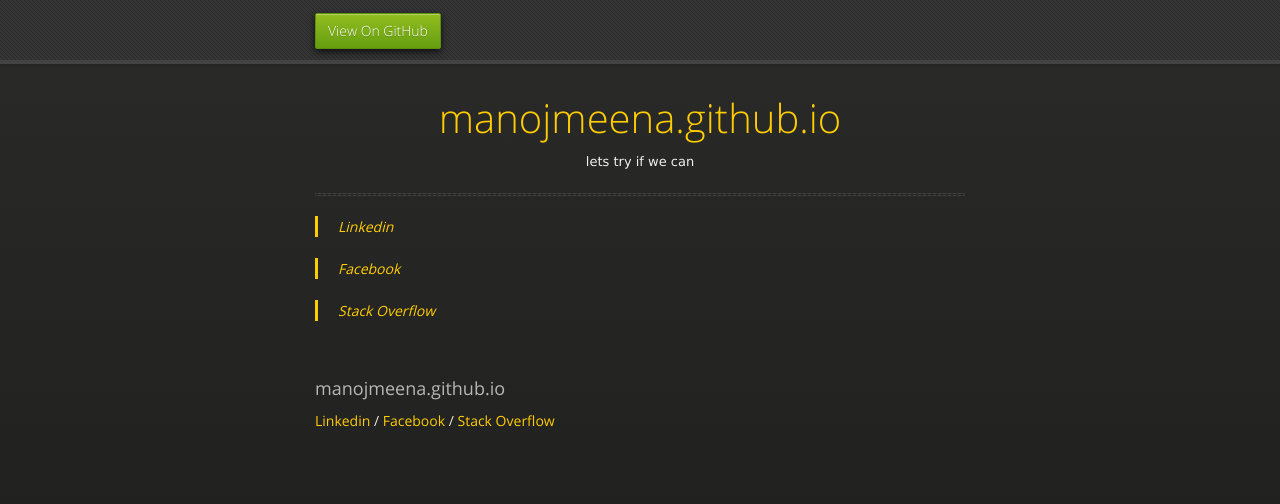
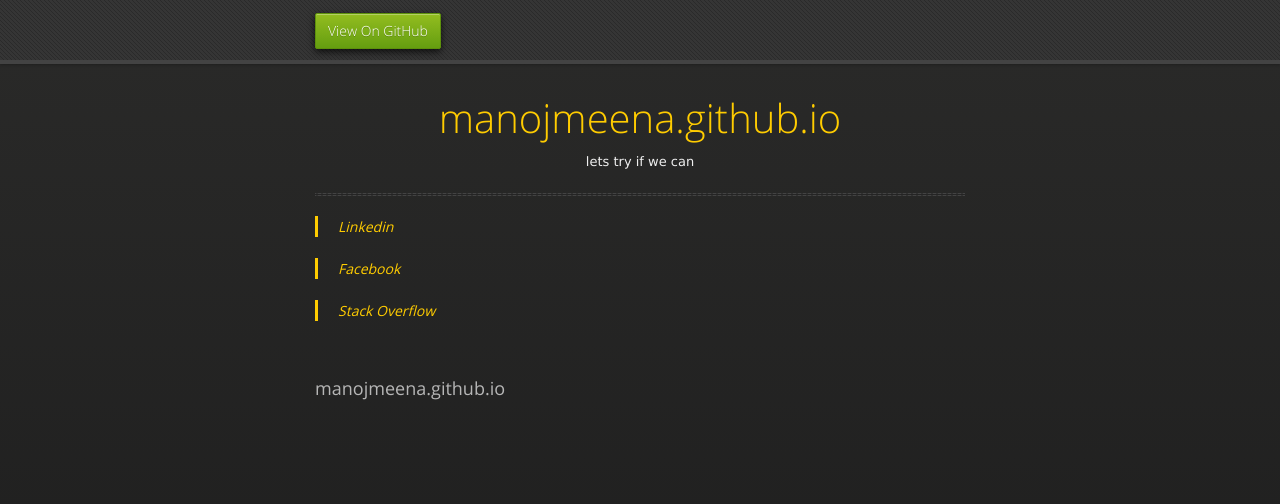
Before and after one commit to manojmeena/manojmeena.github.io, a plain HTML site: page index.html in a window 1280 px wide. Drawn offline with nearby package versions, Linux system fonts and the light colour scheme.

Commit message:
Update index.html

```diff
--- a/index.html
+++ b/index.html
@@ -46,9 +46,6 @@
           </a>manojmeena.github.io
         </h3>
 
-        <p><a href="in.linkedin.com/pub/manoj-meena/34/162/39/">Linkedin</a> /
-        <a href="https://www.facebook.com/manojmeena1988">Facebook</a> /
-        <a href="http://stackoverflow.com/users/1759123/manoj-meena">Stack Overflow</a></p>
       </section>
 
     </div>
```
